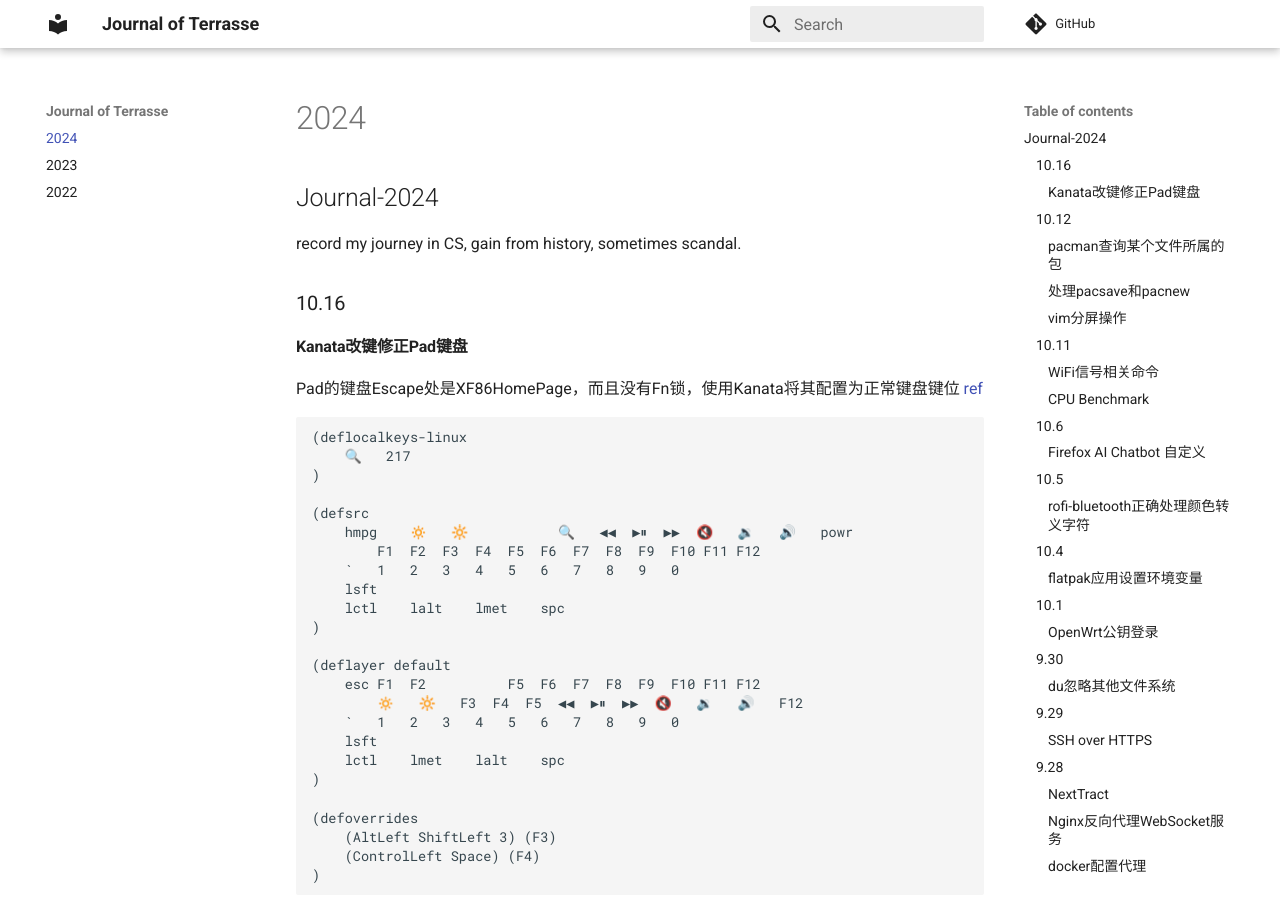
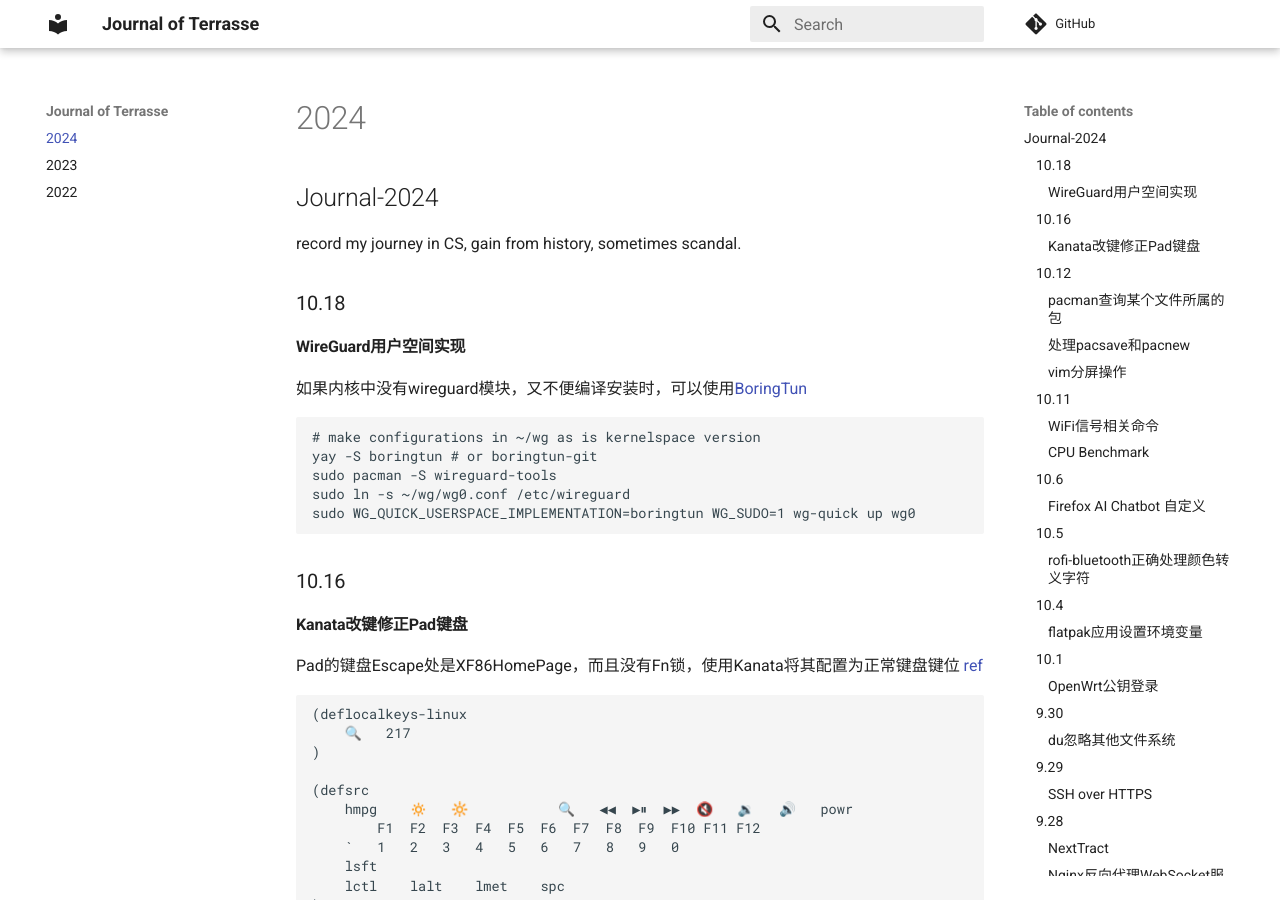
Before and after one commit to Jerry-Terrasse/journal, an MkDocs documentation site: the page built from docs/2024.md, in a window 1280 px wide and 900 px high. Built offline with MkDocs 1.6.1 and Material for MkDocs 9.7.7, drawn with Linux system fonts in a browser that asks for light colours; comment, search, counter and statistics services are not loaded.

Commit message:
update (Fri Oct 18 01:20:27 PM CST 2024)

````diff
--- a/docs/2024.md
+++ b/docs/2024.md
@@ -1,6 +1,20 @@
 ## Journal-2024
 
 record my journey in CS, gain from history, sometimes scandal.
+
+### 10.18
+
+#### WireGuard用户空间实现
+
+如果内核中没有wireguard模块，又不便编译安装时，可以使用[BoringTun](https://github.com/cloudflare/boringtun)
+
+```shell
+# make configurations in ~/wg as is kernelspace version
+yay -S boringtun # or boringtun-git
+sudo pacman -S wireguard-tools
+sudo ln -s ~/wg/wg0.conf /etc/wireguard
+sudo WG_QUICK_USERSPACE_IMPLEMENTATION=boringtun WG_SUDO=1 wg-quick up wg0
+```
 
 ### 10.16
 
````
